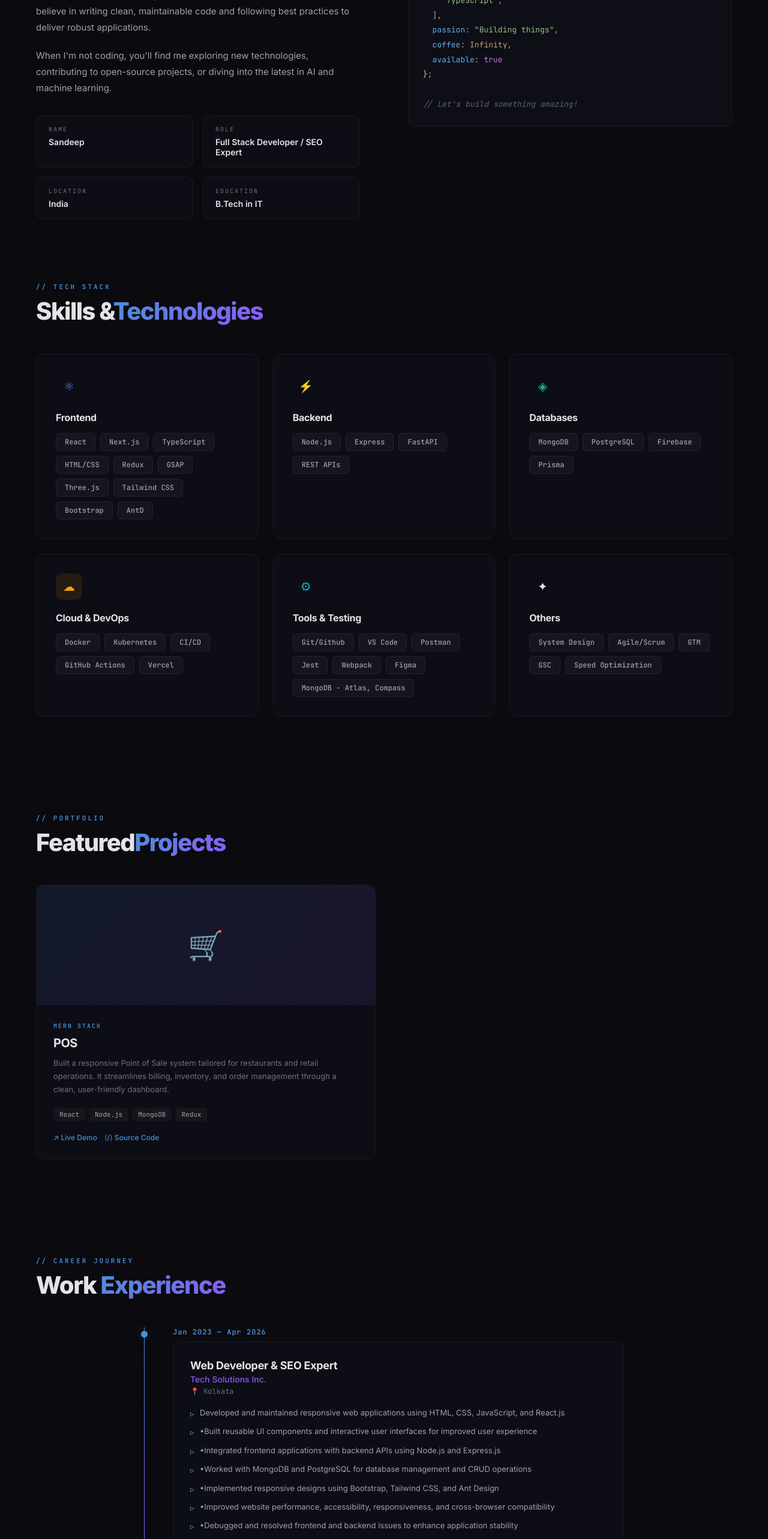
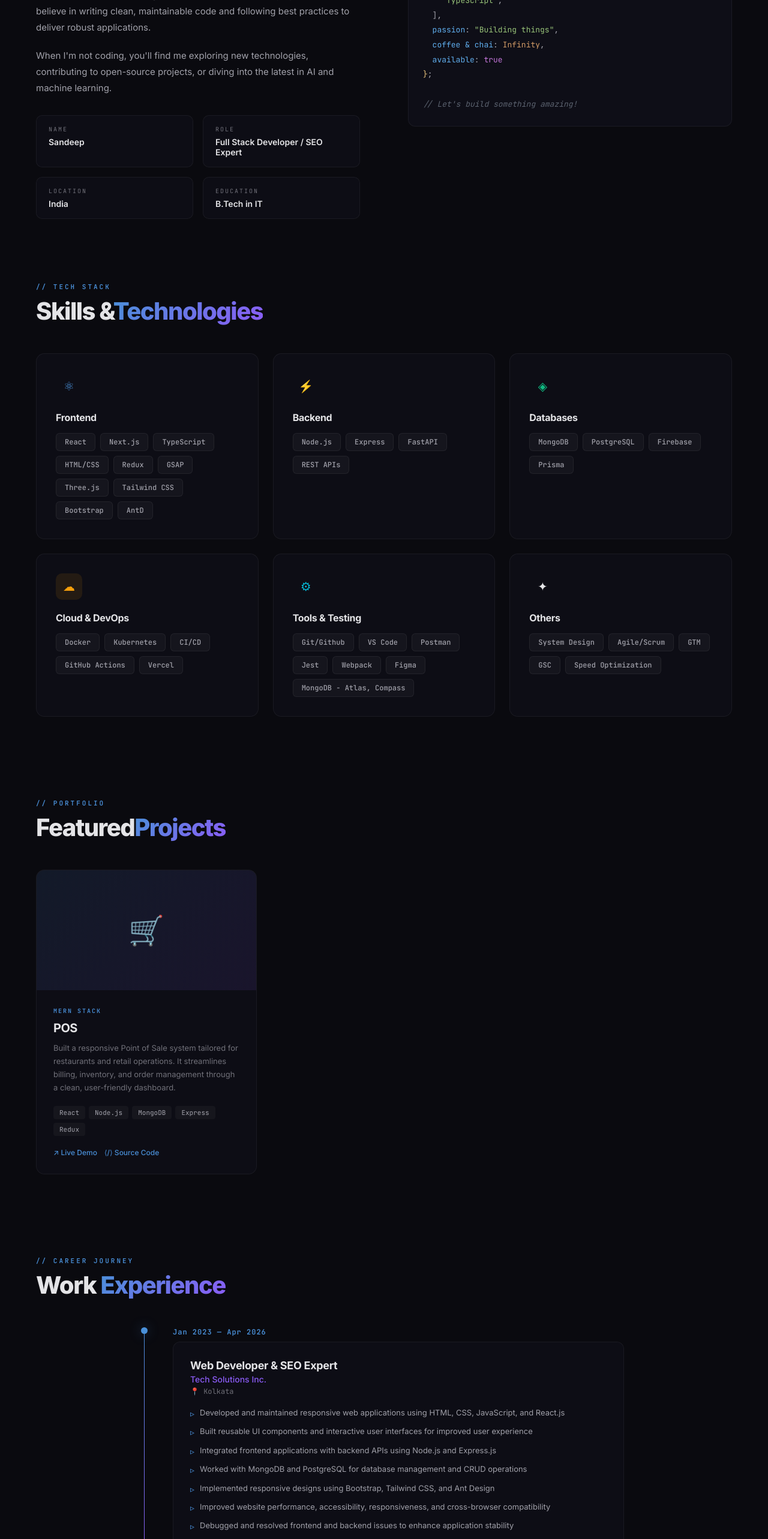
Before and after one commit to sktsandeep1/portfolio-react, a React (Vite) app: page / in a window 1280 px wide. Shown: the part 1179-3745 px from the top of the page at 60% size. Built offline with nearby package versions, Linux system fonts and the light colour scheme.

Commit message:
fixed css issue and personal information

```diff
--- a/src/components/About.jsx
+++ b/src/components/About.jsx
@@ -172,9 +172,9 @@ export default function About() {
                 </span>:{" "}
                 <span style={{ color: "#98c379" }}>"Building things"</span>,
                 <br />
-                &nbsp;&nbsp;<span style={{ color: "#61afef" }}>
-                  coffee
-                </span>: <span style={{ color: "#d19a66" }}>Infinity</span>,
+                &nbsp;&nbsp;
+                <span style={{ color: "#61afef" }}>coffee & chai</span>:{" "}
+                <span style={{ color: "#d19a66" }}>Infinity</span>,
                 <br />
                 &nbsp;&nbsp;<span style={{ color: "#61afef" }}>
                   available
--- a/src/components/ContactFooter.jsx
+++ b/src/components/ContactFooter.jsx
@@ -109,7 +109,7 @@ export function Contact() {
               e.currentTarget.style.boxShadow = "none";
             }}
           >
-            ✉ Say Hello
+            📨 Say Hello
           </a>
 
           <button
@@ -148,14 +148,13 @@ export function Contact() {
           }}
         >
           {[
-            ["⟨/⟩", "GitHub"],
-            ["in", "LinkedIn"],
-            ["𝕏", "Twitter"],
-            ["◎", "Portfolio"],
-          ].map(([icon, title]) => (
+            ["⟨/⟩ ", "GitHub", "https://github.com/sktsandeep1"],
+            ["in", "LinkedIn", "https://linkedin.com/in/sktsandeep1"],
+            ["𝕏", "Twitter", "https://x.com/sktsandeep1"],
+          ].map(([icon, title, url]) => (
             <a
               key={title}
-              href="#"
+              href={url}
               title={title}
               style={{
                 width: 44,
@@ -213,12 +212,12 @@ export function Footer() {
         <div style={{ fontSize: 13, color: "var(--text-muted)" }}>
           Designed & Built by{" "}
           <a
-            href="#"
+            href="/"
             style={{ color: "var(--accent-blue)", textDecoration: "none" }}
           >
             Sandeep
           </a>
-          — © 2026
+          <span style={{ marginLeft: 5 }}>© 2026</span>
         </div>
         <div style={{ display: "flex", gap: 24 }}>
           {[
--- a/src/components/Experience.jsx
+++ b/src/components/Experience.jsx
@@ -8,15 +8,15 @@ const EXPERIENCE = [
     location: "📍 Kolkata",
     points: [
       "Developed and maintained responsive web applications using HTML, CSS, JavaScript, and React.js",
-      "•Built reusable UI components and interactive user interfaces for improved user experience",
-      "•Integrated frontend applications with backend APIs using Node.js and Express.js",
-      "•Worked with MongoDB and PostgreSQL for database management and CRUD operations",
-      "•Implemented responsive designs using Bootstrap, Tailwind CSS, and Ant Design",
-      "•Improved website performance, accessibility, responsiveness, and cross-browser compatibility",
-      "•Debugged and resolved frontend and backend issues to enhance application stability",
-      "•Used Git and GitHub for version control and collaborative development workflows",
-      "•Tested APIs and handled request/response debugging using Postman",
-      "•Collaborated with team members and stakeholders to implement new features and UI enhancements",
+      "Built reusable UI components and interactive user interfaces for improved user experience",
+      "Integrated frontend applications with backend APIs using Node.js and Express.js",
+      "Worked with MongoDB and PostgreSQL for database management and CRUD operations",
+      "Implemented responsive designs using Bootstrap, Tailwind CSS, and Ant Design",
+      "Improved website performance, accessibility, responsiveness, and cross-browser compatibility",
+      "Debugged and resolved frontend and backend issues to enhance application stability",
+      "Used Git and GitHub for version control and collaborative development workflows",
+      "Tested APIs and handled request/response debugging using Postman",
+      "Collaborated with team members and stakeholders to implement new features and UI enhancements",
     ],
   },
   {
@@ -51,7 +51,7 @@ function TimelineItem({ exp, delay }) {
         style={{
           position: "absolute",
           left: -5,
-          top: 6,
+          top: 0,
           width: 11,
           height: 11,
           borderRadius: "50%",
--- a/src/components/Projects.jsx
+++ b/src/components/Projects.jsx
@@ -11,8 +11,7 @@ const PROJECTS = [
     gradient:
       "linear-gradient(135deg, rgba(74,144,217,0.1), rgba(139,92,246,0.1))",
     desc: "Built a responsive Point of Sale system tailored for restaurants and retail operations. It streamlines billing, inventory, and order management through a clean, user-friendly dashboard.",
-
-    tech: ["React", "Node.js", "MongoDB", "Redux"],
+    tech: ["React", "Node.js", "MongoDB", "Express", "Redux"],
   },
   // {
   //   icon: "🏥",
@@ -233,7 +232,7 @@ export default function Projects() {
           className="projects-row"
           style={{
             display: "grid",
-            gridTemplateColumns: "repeat(2, 1fr)",
+            gridTemplateColumns: "repeat(3, 1fr)",
             gap: 28,
           }}
         >
--- a/src/index.css
+++ b/src/index.css
@@ -819,7 +819,7 @@ canvas {
 .timeline-dot {
   position: absolute;
   left: -5px;
-  top: 6px;
+  top: 0px;
   width: 11px;
   height: 11px;
   border-radius: 50%;
```
